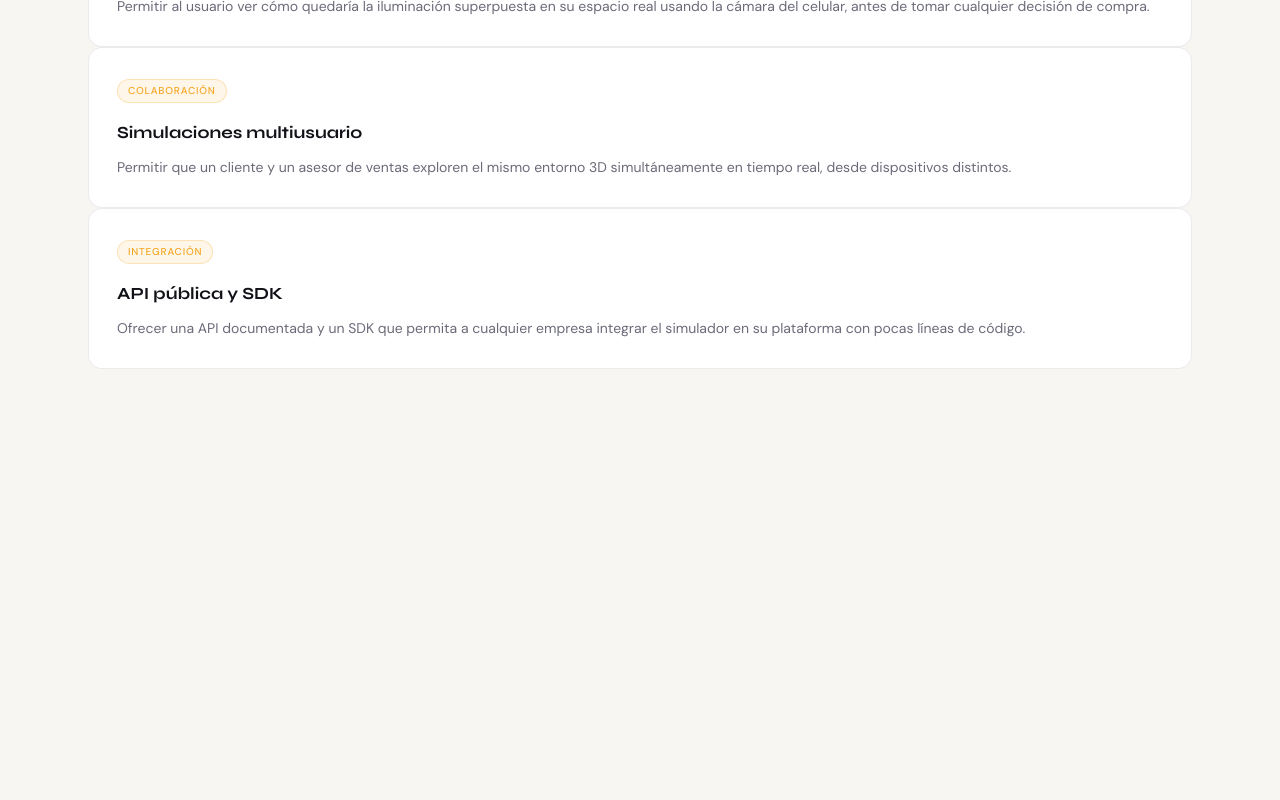
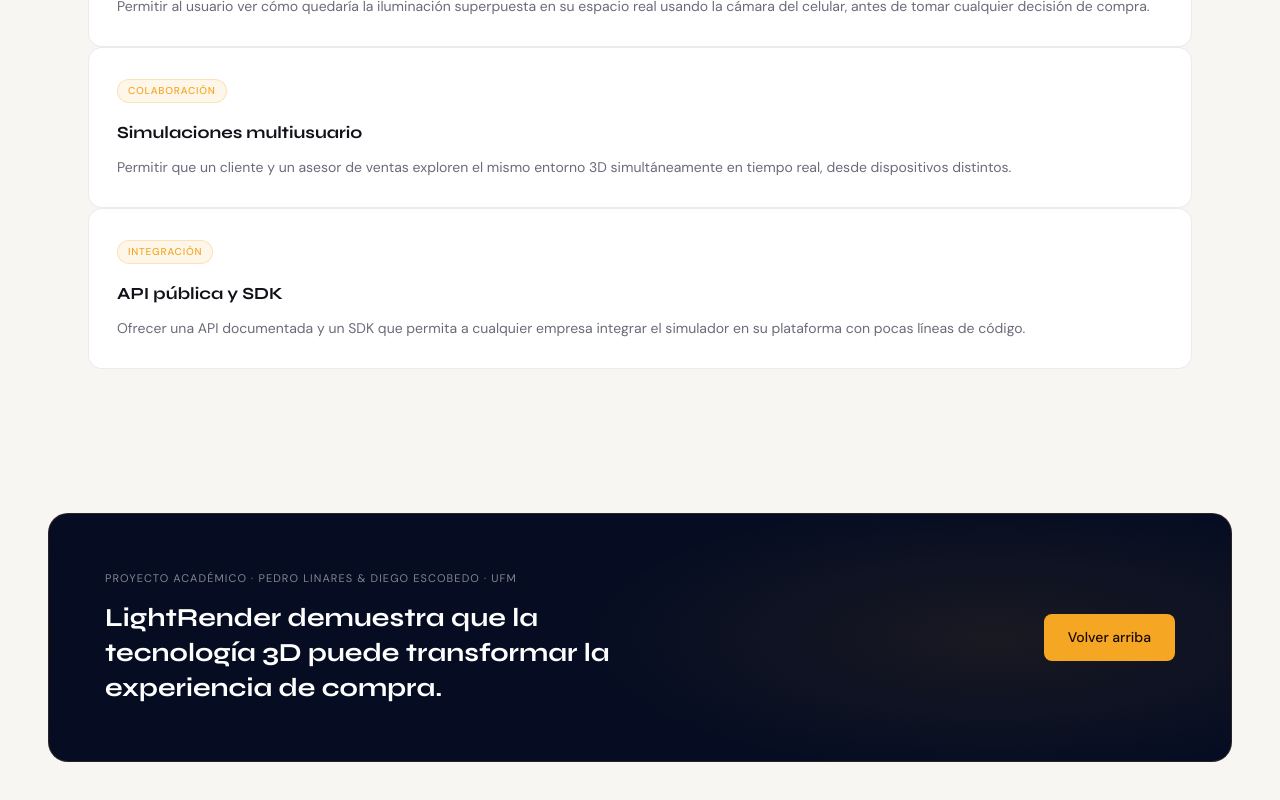
Before and after one commit to Diego-Escobedo123/LandingPage---LightRender, an Angular app in the folder light-render/: page / in a window 1280 px wide. Shown: the part 3549-4349 px from the top of the page. Before the commit the page ends 3998 px from the top, so only its background shows below. Built offline with nearby package versions, Linux system fonts and the light colour scheme.

Commit message:
Cta component

```diff
--- a/light-render/src/app/app.html
+++ b/light-render/src/app/app.html
@@ -4,3 +4,4 @@
 <app-business></app-business>
 <app-purpose></app-purpose>
 <app-future></app-future>
+<app-cta></app-cta>
--- a/light-render/src/app/app.ts
+++ b/light-render/src/app/app.ts
@@ -5,11 +5,12 @@ import { AudienceComponent } from './components/audience/audience';
 import { BusinessComponent } from './components/business/business';
 import { PurposeComponent } from './components/purpose/purpose';
 import { FutureComponent } from './components/future/future';
+import { CtaComponent } from './components/cta/cta';
 
 @Component({
   selector: 'app-root',
   standalone: true,
-  imports: [HeroComponent, TechnologiesComponent, AudienceComponent, BusinessComponent, PurposeComponent, FutureComponent],
+  imports: [HeroComponent, TechnologiesComponent, AudienceComponent, BusinessComponent, PurposeComponent, FutureComponent, CtaComponent],
   templateUrl: './app.html',
   styleUrl: './app.css'
 })
--- /dev/null
+++ b/light-render/src/app/components/cta/cta.css
@@ -0,0 +1,63 @@
+.cta-wrap {
+  background: #f7f6f2;
+  padding: 4rem 3rem;
+}
+
+.cta-box {
+  max-width: 1200px;
+  margin: 0 auto;
+  background: #060d22;
+  background-image: radial-gradient(ellipse 50% 80% at 80% 50%, rgba(245, 166, 35, 0.08) 0%, transparent 70%);
+  border-radius: 20px;
+  border: 0.5px solid rgba(245, 166, 35, 0.15);
+  padding: 3.5rem;
+  display: flex;
+  justify-content: space-between;
+  align-items: center;
+  gap: 2rem;
+  flex-wrap: wrap;
+}
+
+.cta-kicker {
+  font-size: 11px;
+  text-transform: uppercase;
+  letter-spacing: 0.1em;
+  color: rgba(255, 255, 255, 0.5);
+  margin-bottom: 0.75rem;
+}
+
+.cta-h2 {
+  font-family: 'Syne', sans-serif;
+  font-size: 26px;
+  font-weight: 700;
+  color: #fff;
+  line-height: 1.35;
+  max-width: 520px;
+}
+
+.btn-primary {
+  background: #f5a623;
+  color: #1a0a00;
+  border: none;
+  padding: 12px 24px;
+  border-radius: 8px;
+  font-family: 'DM Sans', sans-serif;
+  font-size: 14px;
+  font-weight: 500;
+  cursor: pointer;
+  text-decoration: none;
+  display: inline-block;
+  white-space: nowrap;
+  transition: opacity 0.2s, transform 0.15s;
+}
+
+.btn-primary:hover {
+  opacity: 0.9;
+  transform: translateY(-1px);
+}
+
+@media (max-width: 768px) {
+  .cta-wrap { padding: 2.5rem 1.5rem; }
+  .cta-box { padding: 2rem; flex-direction: column; text-align: center; }
+  .cta-h2 { font-size: 22px; }
+}
--- /dev/null
+++ b/light-render/src/app/components/cta/cta.html
@@ -0,0 +1,9 @@
+<div class="cta-wrap" id="contact">
+  <div class="cta-box">
+    <div>
+      <p class="cta-kicker">Proyecto académico · Pedro Linares &amp; Diego Escobedo · UFM</p>
+      <h2 class="cta-h2">LightRender demuestra que la tecnología 3D puede transformar la experiencia de compra.</h2>
+    </div>
+    <a class="btn-primary" href="#top">Volver arriba</a>
+  </div>
+</div>
```
Also changed, not shown: light-render/src/app/components/cta/cta.ts (added, +10 -0 lines), 1 other file (tests, documents, lock files or other folders).
